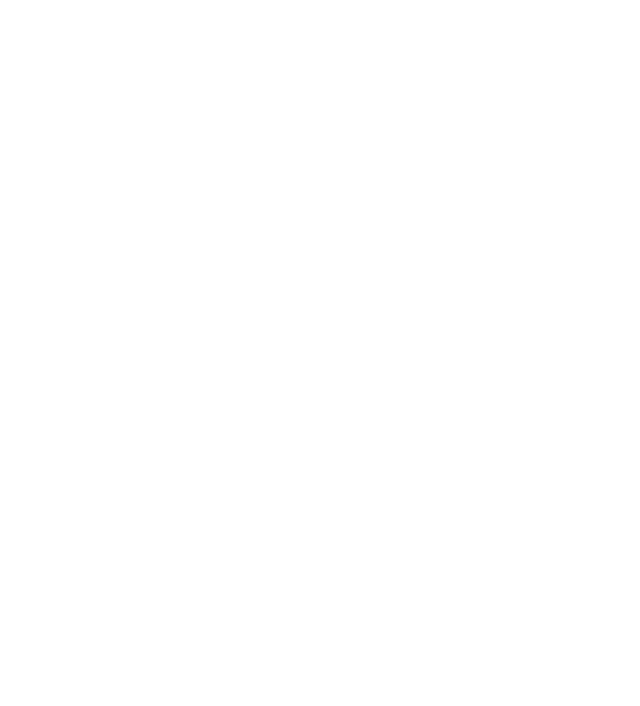
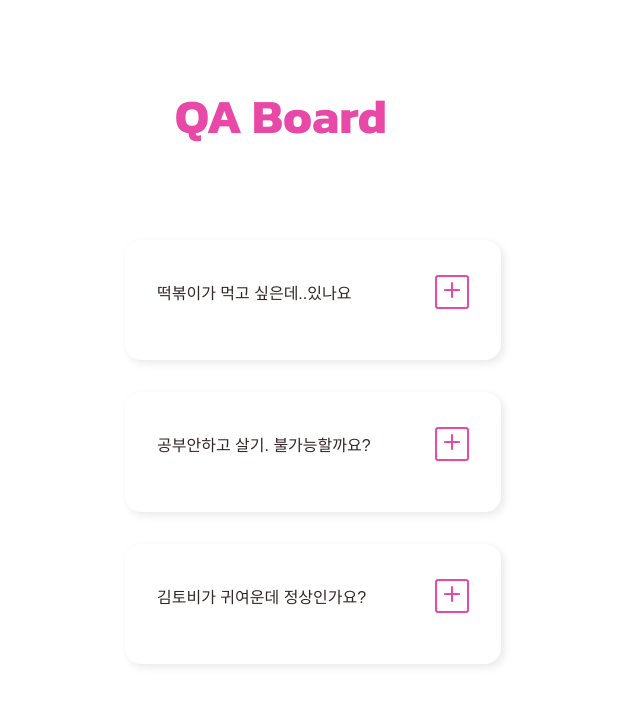
Before and after one commit to odukong/Web_Basic, a React (Create React App) app: page /vanilla/qa in a window 1280 px wide. Shown: the top 706 px of the page, without its empty margins (359-999 px from the left). Built offline with nearby package versions, Linux system fonts and the light colour scheme; a web font is replaced by a local one.

Commit message:
✨ Dev: [VanillaJS] QA 게시판 구현
- QA에 대한 questions 요소 배열을 추출하여 각 요소에 존재하는 btn, text에 대한 toggle 이벤트를 구현하였다.

solves: #5

```diff
--- /dev/null
+++ b/src/pages/VanillaJS/QA/QA.js
@@ -0,0 +1,105 @@
+import React, { useEffect } from "react";
+import "./QA.style.css";
+
+const DATA = [
+  { Q: "떡볶이가 먹고 싶은데..있나요", A: "없습니다. 돌아가세요" },
+  { Q: "공부안하고 살기. 불가능할까요?", A: "네. 위 분이랑 손잡고 같이 가세요" },
+  { Q: "김토비가 귀여운데 정상인가요?", A: "지극한 정상." }
+];
+
+const QACard = ({ question, answer }) => {
+  return (
+    <article className="question-card">
+      <div className="question-card_title">
+        <p>{question}</p>
+        <button type="button" className="question-card_btn">
+          <span className="plus-icon">
+            <svg
+              xmlns="http://www.w3.org/2000/svg"
+              width="24"
+              height="24"
+              viewBox="0 0 24 24"
+              fill="none"
+              stroke="currentColor"
+              strokeWidth="2"
+              strokeLinecap="round"
+              strokeLinejoin="round"
+              className="icon icon-tabler icons-tabler-outline icon-tabler-plus">
+              <path stroke="none" d="M0 0h24v24H0z" fill="none" />
+              <path d="M12 5l0 14" />
+              <path d="M5 12l14 0" />
+            </svg>
+          </span>
+          <span className="minus-icon">
+            <svg
+              xmlns="http://www.w3.org/2000/svg"
+              width="24"
+              height="24"
+              viewBox="0 0 24 24"
+              fill="none"
+              stroke="currentColor"
+              strokeWidth="2"
+              strokeLinecap="round"
+              strokeLinejoin="round"
+              className="icon icon-tabler icons-tabler-outline icon-tabler-minus">
+              <path stroke="none" d="M0 0h24v24H0z" fill="none" />
+              <path d="M5 12l14 0" />
+            </svg>
+          </span>
+        </button>
+      </div>
+      <div className="question-card_text">
+        <p>{answer}</p>
+      </div>
+    </article>
+  );
+};
+
+const QA = () => {
+  useEffect(() => {
+    const questions = document.querySelectorAll(".question-card");
+    questions.forEach(function (question) {
+      const btn = question.querySelector(".question-card_btn");
+
+      btn.addEventListener("click", function () {
+        questions.forEach(function (item) {
+          if (item !== question) {
+            // click 이벤트가 일어나지 않은 요소는 메뉴 hidden
+            item.classList.remove("show-text");
+          }
+        });
+        question.classList.toggle("show-text");
+      });
+    });
+
+    return () => {
+      questions.forEach(function (question) {
+        const btn = question.querySelector(".question-card_btn");
+
+        btn.addEventListener("click", function () {
+          questions.forEach(function (item) {
+            if (item !== question) {
+              item.classList.remove("show-text");
+            }
+          });
+          question.classList.toggle("show-text");
+        });
+      });
+    };
+  }, []);
+
+  return (
+    <section className="question">
+      <div className="question-title">
+        <h2>QA Board</h2>
+      </div>
+      <div className="question-center">
+        {DATA.map((data, idx) => (
+          <QACard key={idx} question={data.Q} answer={data.A} />
+        ))}
+      </div>
+    </section>
+  );
+};
+
+export default QA;
--- /dev/null
+++ b/src/pages/VanillaJS/QA/QA.style.css
@@ -0,0 +1,97 @@
+/*
+========
+question section
+========
+*/
+.question {
+  display: grid;
+  justify-content: center;
+  width: 90vw;
+  margin: 0 auto;
+  max-width: 68rem;
+}
+
+.question-title {
+  margin-top: 5vh;
+  margin-bottom: 3rem;
+}
+
+.question-title h2 {
+  color: var(--clr-primary-5);
+  font-family: var(--font-main);
+  font-size: 3rem;
+  text-align: center;
+}
+
+.question .question-center {
+  max-width: 68rem;
+}
+
+.question .question-card {
+  background: var(--clr-white);
+  border-radius: 1rem;
+  box-shadow: 0.2rem 0.2rem 0.5rem rgba(0, 0, 0, 0.089);
+  width: 100%;
+  padding: 1.5rem 2rem;
+  margin-bottom: 2rem;
+}
+
+.question-card .question-card_title {
+  display: flex;
+  justify-content: space-between;
+  align-items: center;
+  padding-bottom: 1rem;
+}
+
+.question-card_title p {
+  font-family: var(--font-korean-sub);
+  font-weight: 300;
+  font-size: 1rem;
+  color: rgb(54, 39, 39);
+}
+
+.question-card_title .question-card_btn {
+  padding: 0.1rem 0.2rem;
+  background: transparent;
+  box-shadow: none;
+  border: 0.15rem solid var(--clr-primary-5);
+  border-radius: 0.2rem;
+  cursor: pointer;
+  color: var(--clr-primary-5);
+  transition: var(--transition);
+  text-align: center;
+}
+.question-card_btn:hover {
+  transform: rotate(90deg);
+}
+
+.question-card .question-card_text {
+  padding: 1rem 0 1.5rem 0;
+  border-top: 0.1rem solid rgba(0, 0, 0, 0.2);
+}
+
+.question-card .question-card_text p {
+  margin-bottom: 0;
+  font-family: var(--font-korean-sub);
+  font-weight: 300;
+  font-size: 1rem;
+  color: rgb(54, 39, 39);
+}
+
+/* hide text */
+.question-card_text {
+  display: none;
+}
+.show-text .question-card_text {
+  display: block;
+}
+
+.minus-icon {
+  display: none;
+}
+.show-text .minus-icon {
+  display: inline;
+}
+.show-text .plus-icon {
+  display: none;
+}
--- a/src/pages/VanillaJS/page.js
+++ b/src/pages/VanillaJS/page.js
@@ -6,6 +6,8 @@
 import Navigation from "./Navigation/Navigation";
 import Sidebar from "./Sidebar/Sidebar";
 import Modal from "./Modal/Modal";
+import QA from "./QA/QA";
+import Menu from "./Menu/Menu";
 
 function VanillaPage() {
   const navigate = useNavigate();
@@ -21,6 +23,8 @@
       <button onClick={() => navigate("../navigation")}>Navigation</button>
       <button onClick={() => navigate("../sidebar")}>Sidebar</button>
       <button onClick={() => navigate("../modal")}>Modal</button>
+      <button onClick={() => navigate("../qa")}>QA</button>
+      <button onClick={() => navigate("../menu")}>Menu</button>
     </>
   );
 }
@@ -35,6 +39,8 @@
       <Route path="navigation/*" element={<Navigation />} />
       <Route path="sidebar/*" element={<Sidebar />} />
       <Route path="modal/*" element={<Modal />} />
+      <Route path="qa/*" element={<QA />} />
+      <Route path="menu/*" element={<Menu />} />
     </Routes>
   );
 }
```
